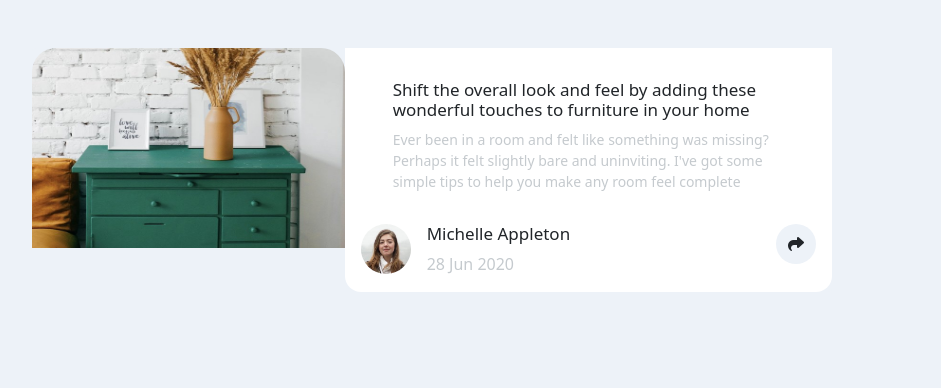
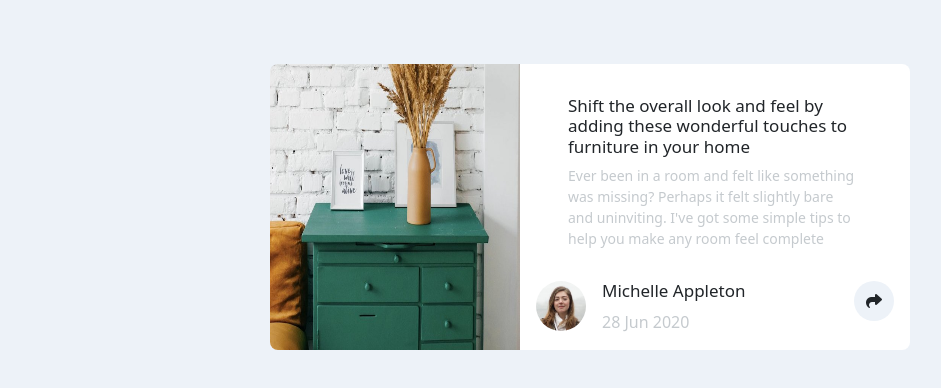
Before and after one commit to seyifunmiadem/article-preview, a plain HTML site: page index.html in a window 1280 px wide. Shown: the whole page, without its empty margins (50-991 px from the left). Drawn offline with nearby package versions, Linux system fonts and the light colour scheme.

Commit message:
Fixed responsiveness-and-mobile-view

```diff
--- a/css/style.css
+++ b/css/style.css
@@ -4,15 +4,15 @@
     box-sizing: border-box;
 }
 body{
-    display: flex;
+    /* display: flex;
     justify-content: center;
-    align-items: center;
+    align-items: center; */
     background-color: #edf2f8;
 }
 .card{
-    max-width: 800px;
+    width: 20rem;
     height: auto;
-    margin-top: 3rem;
+    margin: 4rem auto;
     outline: none;
     border: none;
     background-color: #edf2f8;
@@ -22,12 +22,14 @@ body{
     background-color: #fff;
     border-bottom-left-radius:1rem ;
     border-bottom-right-radius:1rem ;
+    width: inherit;
 }
 .card-img-top{
     border-top-left-radius:1.5rem;
     border-top-right-radius:1.5rem;
     background-color: #edf2f8;
     height: 200px;
+
 }
 .title,
 .card-text{
@@ -71,7 +73,7 @@ body{
 .share__btn{
    height: 40px;
    width: 40px;
-    padding: .3rem;
+   padding: .3rem;
 }
 /* .profile{
     margin-right: 6rem;
@@ -84,11 +86,46 @@ body{
     border-radius: 50%;
     background-color: #edf2f8;
 }
-@media screen and (min-width:576px) {
+@media screen and (min-width:800px) {
+    .card{
+       width: 40rem;
+       flex-direction: row;
+    }
+    .card-img-top{
+        border-top-left-radius:0.5rem;
+        border-bottom-left-radius:0.5rem;
+        border-top-right-radius:0rem;
+        height: inherit;
+        width: 250px;
+    }
+    .card-body{
+        width: 100vw;
+        border-bottom-left-radius:0rem;
+        border-bottom-right-radius:0rem;
+        border-top-right-radius:0.5rem;
+        border-bottom-right-radius:0.5rem;
+    }
+
+}
+
+/* @media screen and (min-width:500px) {
+
+    .card-img-top{
+        border-top-left-radius:0rem;
+        border-top-right-radius:0rem;
+        height: inherit;
+    }
     .card{
         flex-direction: row;
+        height: 250px;
+
     }
-}
+    .card-body{
+
+        border-bottom-left-radius:0rem;
+        border-bottom-right-radius:0rem;
+    }
+} */
 /*
 .container{
     height: 700px;
```
Also changed, not shown: index.html (+6 -4 lines).
